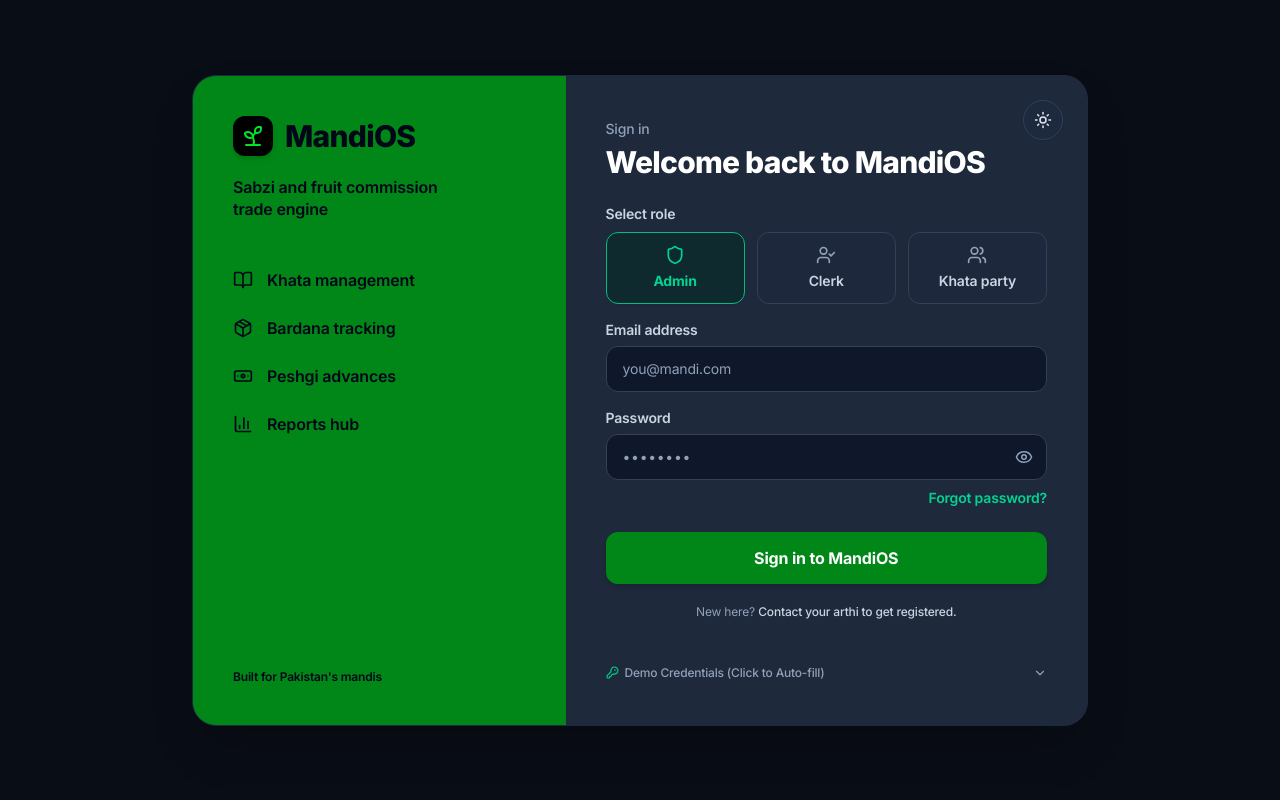
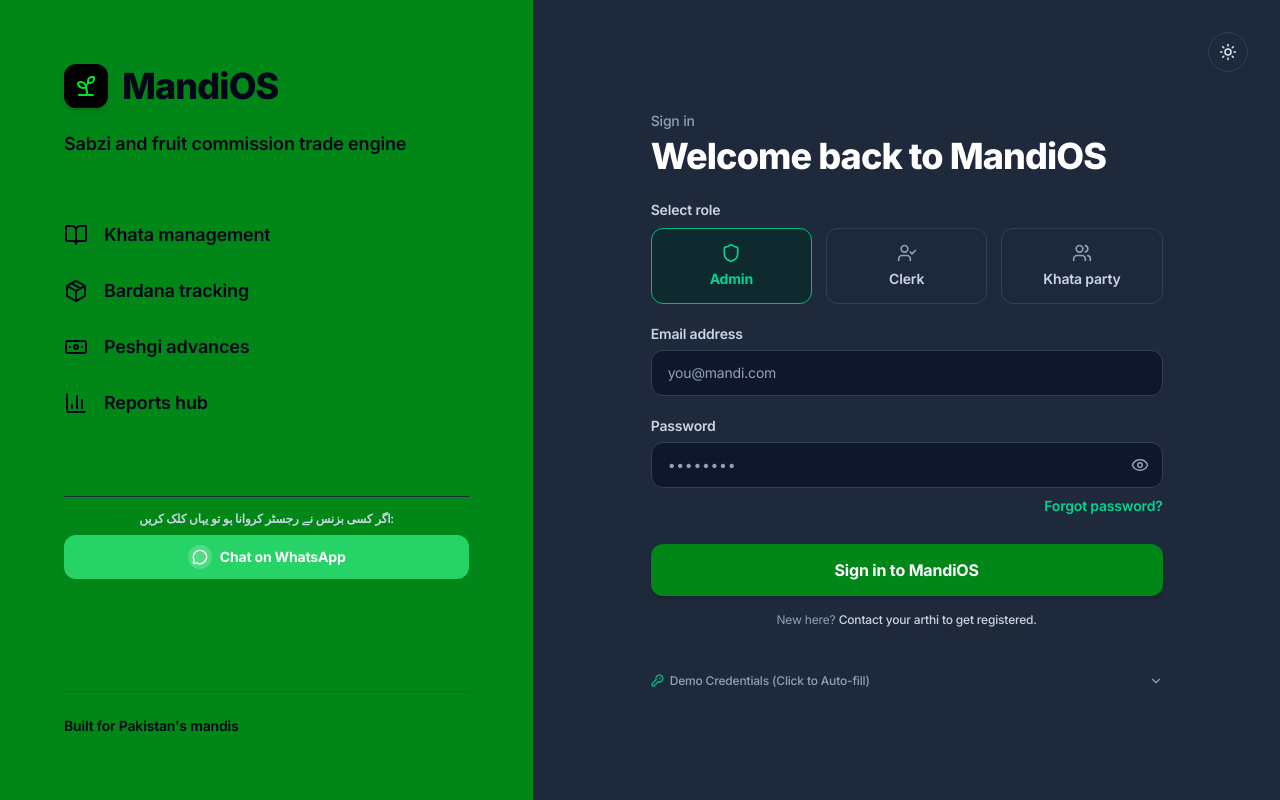
Before and after one commit to malikraheelrugh/MandiOs-ERP-App, a React (Vite) app: page /login in a window 1280 px wide. Built offline with nearby package versions, Linux system fonts and the light colour scheme.

Commit message:
feat(login): update login page layout and branding
Refactor the login interface to use a full-screen grid layout with a dedicated green brand panel for improved visual consistency.

```diff
--- a/frontend/src/components/Login.jsx
+++ b/frontend/src/components/Login.jsx
@@ -19,7 +19,8 @@
   ChevronDown,
   ChevronUp,
   KeyRound,
-  X
+  X,
+  MessageCircle
 } from 'lucide-react';
 import SpokeSpinner from './common/SpokeSpinner.jsx';
 
@@ -65,68 +66,83 @@
   };
 
   return (
-    <div className="min-h-screen bg-slate-100 dark:bg-[#090D16] flex items-center justify-center p-3 sm:p-6 md:p-10 font-sans transition-colors duration-200">
+    <div className="w-full min-h-screen bg-white dark:bg-[#1E293B] grid grid-cols-1 md:grid-cols-12 font-sans transition-colors duration-200">
 
-      {/* Main Split Card matching design */}
-      <div className="w-full max-w-4xl bg-white dark:bg-[#1E293B] rounded-3xl shadow-2xl border border-slate-200/80 dark:border-slate-800 overflow-hidden grid grid-cols-1 md:grid-cols-12 min-h-[580px]">
-
-        {/* Left Green Brand Panel */}
-        <div className="md:col-span-5 bg-[#008717] p-8 sm:p-10 text-slate-950 flex flex-col justify-between relative overflow-hidden select-none">
+      {/* Left Green Brand Panel (Full Height edge-to-edge) */}
+      <div className="md:col-span-5 lg:col-span-5 bg-[#008717] p-8 sm:p-12 lg:p-16 text-slate-950 flex flex-col justify-between relative overflow-hidden select-none min-h-[420px] md:min-h-screen">
 
         {/* Top: Brand Header */}
-          <div>
+        <div className="max-w-md">
           {/* Logo Badge & Brand Name */}
-            <div className="flex items-center gap-3">
-              <div className="w-10 h-10 rounded-xl bg-black/90 dark:bg-black flex items-center justify-center shadow-md">
+          <div className="flex items-center gap-3.5">
+            <div className="w-11 h-11 rounded-xl bg-black/90 dark:bg-black flex items-center justify-center shadow-md">
               <Sprout className="w-6 h-6 text-[#00E528]" />
             </div>
-              <h1 className="text-2xl sm:text-3xl font-extrabold text-black dark:text-slate-950 tracking-tight">
+            <h1 className="text-2xl sm:text-3xl lg:text-4xl font-extrabold text-black dark:text-slate-950 tracking-tight">
               MandiOS
             </h1>
           </div>
 
           {/* Tagline */}
-            <p className="mt-5 text-sm sm:text-base font-semibold text-black/90 dark:text-slate-950 leading-snug max-w-[240px]">
+          <p className="mt-5 sm:mt-6 text-sm sm:text-base lg:text-lg font-semibold text-black/90 dark:text-slate-950 leading-snug">
             Sabzi and fruit commission trade engine
           </p>
 
           {/* Feature Highlights with Clean Icons */}
-            <div className="mt-10 sm:mt-12 space-y-5 sm:space-y-6">
-              <div className="flex items-center gap-3.5 text-black/90 dark:text-slate-950">
-                <BookOpen className="w-5 h-5 flex-shrink-0 text-black/90 dark:text-slate-950" />
-                <span className="font-semibold text-sm sm:text-base">Khata management</span>
+          <div className="mt-10 sm:mt-12 lg:mt-16 space-y-6 sm:space-y-7">
+            <div className="flex items-center gap-4 text-black/90 dark:text-slate-950">
+              <BookOpen className="w-5 h-5 sm:w-6 sm:h-6 flex-shrink-0 text-black/90 dark:text-slate-950" />
+              <span className="font-semibold text-sm sm:text-base lg:text-lg">Khata management</span>
             </div>
 
-              <div className="flex items-center gap-3.5 text-black/90 dark:text-slate-950">
-                <Package className="w-5 h-5 flex-shrink-0 text-black/90 dark:text-slate-950" />
-                <span className="font-semibold text-sm sm:text-base">Bardana tracking</span>
+            <div className="flex items-center gap-4 text-black/90 dark:text-slate-950">
+              <Package className="w-5 h-5 sm:w-6 sm:h-6 flex-shrink-0 text-black/90 dark:text-slate-950" />
+              <span className="font-semibold text-sm sm:text-base lg:text-lg">Bardana tracking</span>
             </div>
 
-              <div className="flex items-center gap-3.5 text-black/90 dark:text-slate-950">
-                <Banknote className="w-5 h-5 flex-shrink-0 text-black/90 dark:text-slate-950" />
-                <span className="font-semibold text-sm sm:text-base">Peshgi advances</span>
+            <div className="flex items-center gap-4 text-black/90 dark:text-slate-950">
+              <Banknote className="w-5 h-5 sm:w-6 sm:h-6 flex-shrink-0 text-black/90 dark:text-slate-950" />
+              <span className="font-semibold text-sm sm:text-base lg:text-lg">Peshgi advances</span>
             </div>
 
-              <div className="flex items-center gap-3.5 text-black/90 dark:text-slate-950">
-                <BarChart3 className="w-5 h-5 flex-shrink-0 text-black/90 dark:text-slate-950" />
-                <span className="font-semibold text-sm sm:text-base">Reports hub</span>
+            <div className="flex items-center gap-4 text-black/90 dark:text-slate-950">
+              <BarChart3 className="w-5 h-5 sm:w-6 sm:h-6 flex-shrink-0 text-black/90 dark:text-slate-950" />
+              <span className="font-semibold text-sm sm:text-base lg:text-lg">Reports hub</span>
             </div>
           </div>
         </div>
+ {/* WhatsApp Business Registration Section */}
+          <div className="mt-4 pt-3.5 border-t border-slate-100 dark:border-slate-800 text-center">
+            <p className="text-xs font-semibold  dark:text-slate-300 mb-2">
+              اگر کسی بزنس نے رجسٹر کروانا ہو تو یہاں کلک کریں:
+            </p>
+            <a
+              id="whatsapp-business-register-btn"
+              href="https://wa.me/923704380337?text=Assalam%20o%20Alaikum%2C%20MandiOS%20par%20apna%20business%20commission%20shop%20register%20karwana%20hai."
+              target="_blank"
+              rel="noopener noreferrer"
+              className="w-full py-2.5 px-4 bg-[#25D366] hover:bg-[#20ba59] active:bg-[#1da850] text-white font-bold text-xs sm:text-sm rounded-xl shadow-xs hover:shadow-md transition-all flex items-center justify-center gap-2 cursor-pointer no-underline group"
+            >
+              <div className="w-6 h-6 rounded-full bg-white/20 flex items-center justify-center group-hover:scale-110 transition-transform">
+                <MessageCircle className="w-4 h-4 text-white" />
+              </div>
+              <span>Chat on WhatsApp </span>
+            </a>
+          </div>
 
         {/* Bottom Footer Note */}
-          <div className="mt-10 pt-6">
-            <p className="text-xs font-semibold text-black/80 dark:text-slate-950">
+        <div className="mt-12 pt-6 border-t border-black/10">
+          <p className="text-xs sm:text-sm font-semibold text-black/80 dark:text-slate-950">
             Built for Pakistan's mandis
           </p>
         </div>
       </div>
 
-        {/* Right Form Panel */}
-        <div className="md:col-span-7 p-6 sm:p-10 flex flex-col justify-between relative bg-white dark:bg-[#1E293B]">
+      {/* Right Form Panel (Full Height edge-to-edge) */}
+      <div className="md:col-span-7 lg:col-span-7 p-6 sm:p-10 lg:p-16 flex flex-col justify-between relative bg-white dark:bg-[#1E293B] min-h-screen overflow-y-auto">
 
         {/* Top Right Dark Mode Toggle */}
-          <div className="absolute top-6 right-6 z-10">
+        <div className="absolute top-6 right-6 lg:top-8 lg:right-8 z-10">
           <button
             type="button"
             onClick={toggleTheme}
@@ -138,13 +154,14 @@
           </button>
         </div>
 
-          <div>
+        {/* Centered Content Container */}
+        <div className="w-full max-w-lg mx-auto my-auto py-8">
           {/* Form Header */}
           <div className="mb-6 pr-12">
             <span className="text-xs sm:text-sm font-medium text-slate-500 dark:text-slate-400">
               Sign in
             </span>
-              <h2 className="text-2xl sm:text-3xl font-extrabold text-slate-900 dark:text-white tracking-tight mt-1">
+            <h2 className="text-2xl sm:text-3xl lg:text-4xl font-extrabold text-slate-900 dark:text-white tracking-tight mt-1">
               Welcome back to MandiOS
             </h2>
           </div>
@@ -156,14 +173,14 @@
               <button
                 type="button"
                 onClick={() => setError('')}
-                  className="text-rose-400 hover:text-rose-600 p-1"
+                className="text-rose-400 hover:text-rose-600 p-1 cursor-pointer"
               >
                 <X size={14} />
               </button>
             </div>
           )}
 
-            <form onSubmit={handleSubmit} className="space-y-4">
+          <form onSubmit={handleSubmit} className="space-y-4 sm:space-y-5">
 
             {/* Role Selection Group */}
             <div>
@@ -171,13 +188,13 @@
                 Select role
               </label>
 
-                <div className="grid grid-cols-3 gap-2.5 sm:gap-3">
+              <div className="grid grid-cols-3 gap-2.5 sm:gap-3.5">
 
                 {/* Admin Role Button */}
                 <button
                   type="button"
                   onClick={() => handleRoleSelect('Admin')}
-                    className={`py-3 px-2 rounded-xl border flex flex-col items-center justify-center gap-1.5 transition-all cursor-pointer ${
+                  className={`py-3.5 px-3 rounded-xl border flex flex-col items-center justify-center gap-1.5 transition-all cursor-pointer ${
                     role === 'Admin'
                       ? 'bg-[#E8F8EA] dark:bg-emerald-950/50 border-[#008717] dark:border-emerald-500 text-[#008717] dark:text-emerald-400 font-bold shadow-xs'
                       : 'bg-white dark:bg-slate-800/80 border-slate-200 dark:border-slate-700 text-slate-700 dark:text-slate-300 hover:border-slate-300 dark:hover:border-slate-600 font-semibold'
@@ -191,7 +208,7 @@
                 <button
                   type="button"
                   onClick={() => handleRoleSelect('Clerk')}
-                    className={`py-3 px-2 rounded-xl border flex flex-col items-center justify-center gap-1.5 transition-all cursor-pointer ${
+                  className={`py-3.5 px-3 rounded-xl border flex flex-col items-center justify-center gap-1.5 transition-all cursor-pointer ${
                     role === 'Clerk'
                       ? 'bg-[#E8F8EA] dark:bg-emerald-950/50 border-[#008717] dark:border-emerald-500 text-[#008717] dark:text-emerald-400 font-bold shadow-xs'
                       : 'bg-white dark:bg-slate-800/80 border-slate-200 dark:border-slate-700 text-slate-700 dark:text-slate-300 hover:border-slate-300 dark:hover:border-slate-600 font-semibold'
@@ -205,7 +222,7 @@
                 <button
                   type="button"
                   onClick={() => handleRoleSelect('Khata party')}
-                    className={`py-3 px-2 rounded-xl border flex flex-col items-center justify-center gap-1.5 transition-all cursor-pointer ${
+                  className={`py-3.5 px-3 rounded-xl border flex flex-col items-center justify-center gap-1.5 transition-all cursor-pointer ${
                     isKhataRole
                       ? 'bg-[#E8F8EA] dark:bg-emerald-950/50 border-[#008717] dark:border-emerald-500 text-[#008717] dark:text-emerald-400 font-bold shadow-xs'
                       : 'bg-white dark:bg-slate-800/80 border-slate-200 dark:border-slate-700 text-slate-700 dark:text-slate-300 hover:border-slate-300 dark:hover:border-slate-600 font-semibold'
@@ -222,7 +239,7 @@
                   <button
                     type="button"
                     onClick={() => setRole('Customer')}
-                      className={`flex-1 py-1.5 px-3 rounded-lg text-xs font-bold transition-all flex items-center justify-center gap-2 cursor-pointer ${
+                    className={`flex-1 py-2 px-3 rounded-lg text-xs font-bold transition-all flex items-center justify-center gap-2 cursor-pointer ${
                       role === 'Customer'
                         ? 'bg-white dark:bg-slate-800 text-[#008717] dark:text-emerald-400 shadow-xs border border-slate-200 dark:border-slate-700'
                         : 'text-slate-600 dark:text-slate-400 hover:text-slate-900 dark:hover:text-white'
@@ -234,7 +251,7 @@
                   <button
                     type="button"
                     onClick={() => setRole('Supplier')}
-                      className={`flex-1 py-1.5 px-3 rounded-lg text-xs font-bold transition-all flex items-center justify-center gap-2 cursor-pointer ${
+                    className={`flex-1 py-2 px-3 rounded-lg text-xs font-bold transition-all flex items-center justify-center gap-2 cursor-pointer ${
                       role === 'Supplier'
                         ? 'bg-white dark:bg-slate-800 text-[#008717] dark:text-emerald-400 shadow-xs border border-slate-200 dark:border-slate-700'
                         : 'text-slate-600 dark:text-slate-400 hover:text-slate-900 dark:hover:text-white'
@@ -339,12 +356,12 @@
           </form>
 
           {/* Bottom Register Prompt */}
-            <div className="mt-5 text-center">
+          <div className="mt-4 text-center">
             <p className="text-xs text-slate-500 dark:text-slate-400">
               New here? <button type="button" onClick={() => setShowForgotModal(true)} className="text-slate-600 dark:text-slate-300 hover:underline font-medium cursor-pointer">Contact your arthi to get registered.</button>
             </p>
           </div>
-          </div>
+
 
           {/* Quick Demo Accs Accordion for Easy Testing */}
           <div className="mt-6 pt-4 border-t border-slate-100 dark:border-slate-800">
@@ -436,6 +453,7 @@
           </div>
         </div>
 
+        <div className="hidden md:block" />
       </div>
 
       {/* Forgot Password / Registration Modal */}
```
Lines whose indentation alone changed are shown as unchanged.
